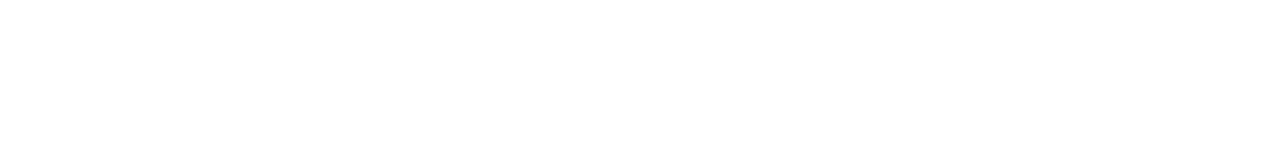
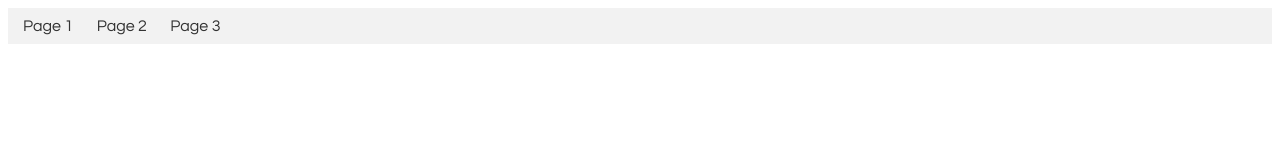
Before and after one commit to Toky-Angelot/GitFlow-processuss, a plain HTML site: page index.html in a window 1280 px wide. Drawn offline with Linux system fonts and the light colour scheme.

Commit message:
ajout d'un boutton de navigation sur les autre pages

```diff
--- a/index.html
+++ b/index.html
@@ -4,8 +4,46 @@
     <meta charset="UTF-8">
     <meta name="viewport" content="width=device-width, initial-scale=1.0">
     <title>Git-Flow</title>
+    <link rel="stylesheet" href="styles.css">
+    <style>
+        /* Add your custom CSS styles here */
+        nav {
+            font-family: 'Century Gothic', sans-serif;
+            background-color: #f2f2f2;
+            padding: 10px;
+        }
+
+        nav ul {
+            list-style-type: none;
+            margin: 0;
+            padding: 0;
+        }
+
+        nav ul li {
+            display: inline-block;
+            margin-right: 10px;
+        }
+
+        nav ul li a {
+            text-decoration: none;
+            color: #333;
+            padding: 5px;
+        }
+
+        nav ul li a:hover {
+            background-color: #333;
+            color: #fff;
+        }
+    </style>
 </head>
 <body>
+    <nav>
+        <ul>
+            <li><a href="pages/page1.html">Page 1</a></li>
+            <li><a href="pages/page2.html">Page 2</a></li>
+            <li><a href="pages/page3.html">Page 3</a></li>
+        </ul>
+    </nav>
 
 </body>
 </html>
```
